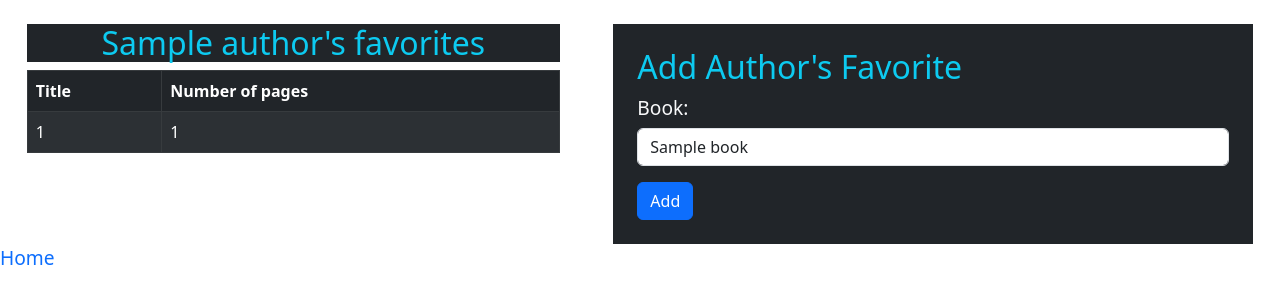
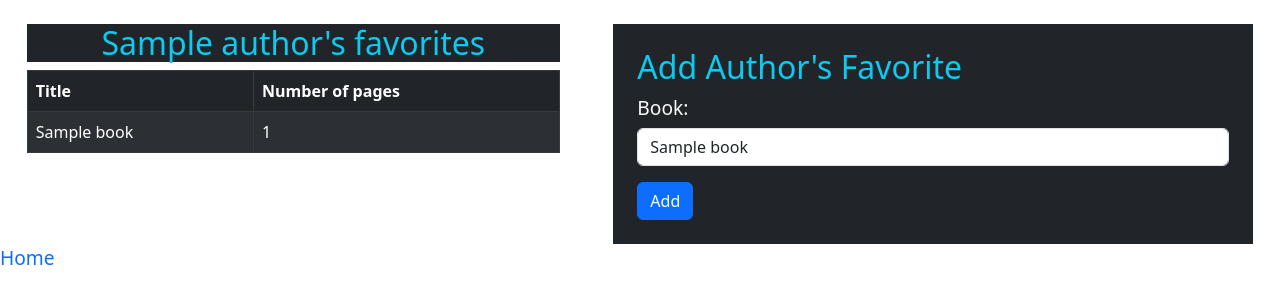
Before and after one commit to Brando129/books, a Python web app: template flask_app/templates/show_authors.html in a window 1280 px wide. Shown: the top 304 px of the page. Run offline with Jinja, Linux system fonts and the light colour scheme; the template is opened without the code that fills it: most values are stand-ins (such as "Sample title", 1, 10 or a date in 2020).

Commit message:
Fixed jinja issue on show authors favorite books.

```diff
--- a/flask_app/controllers/controllers_authors.py
+++ b/flask_app/controllers/controllers_authors.py
@@ -21,7 +21,7 @@ def show_author(id):
     data = {
         "id": id
     }
-    return render_template('show_authors.html', author=Author.get_by_id(data), unfavorited_books=Book.unfavorited_books(data))
+    return render_template('show_authors.html', author=Author.get_favorited_book_by_id(data), unfavorited_books=Book.unfavorited_books(data))
 
 
 # Post Routes
--- a/flask_app/templates/show_authors.html
+++ b/flask_app/templates/show_authors.html
@@ -23,9 +23,9 @@
                     </tr>
                 </thead>
                 <tbody>
-                    {% for book in favorite_books %}
+                    {% for book in author.favorite_books %}
                     <tr>
-                        <td>{{book.id}}</td>
+                        <td>{{book.title}}</td>
                         <td>{{book.num_of_pages}}</td>
                     </tr>
                     {% endfor %}
@@ -38,7 +38,7 @@
             <div class="form-group">
                 <label class="author_label" for="book_id">Book:</label>
                 <select name="book_id" class="form-control">
-                    {% for book in favorite_books %}
+                    {% for book in unfavorited_books %}
                         <option value="{{book.id}}">{{book.title}}</option>
                     {% endfor %}
                 </select>
```
Also changed, not shown: flask_app/models/models_author.py (+5 -2 lines).
